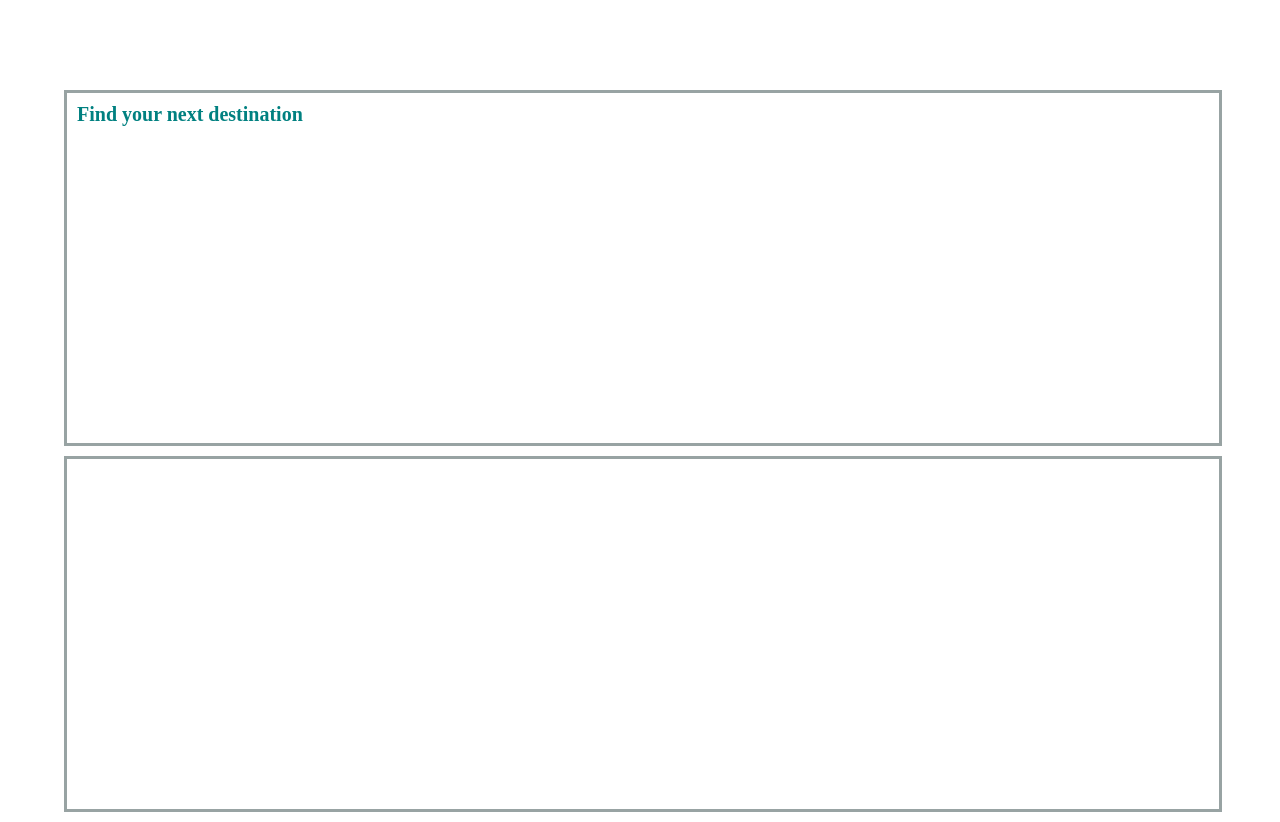
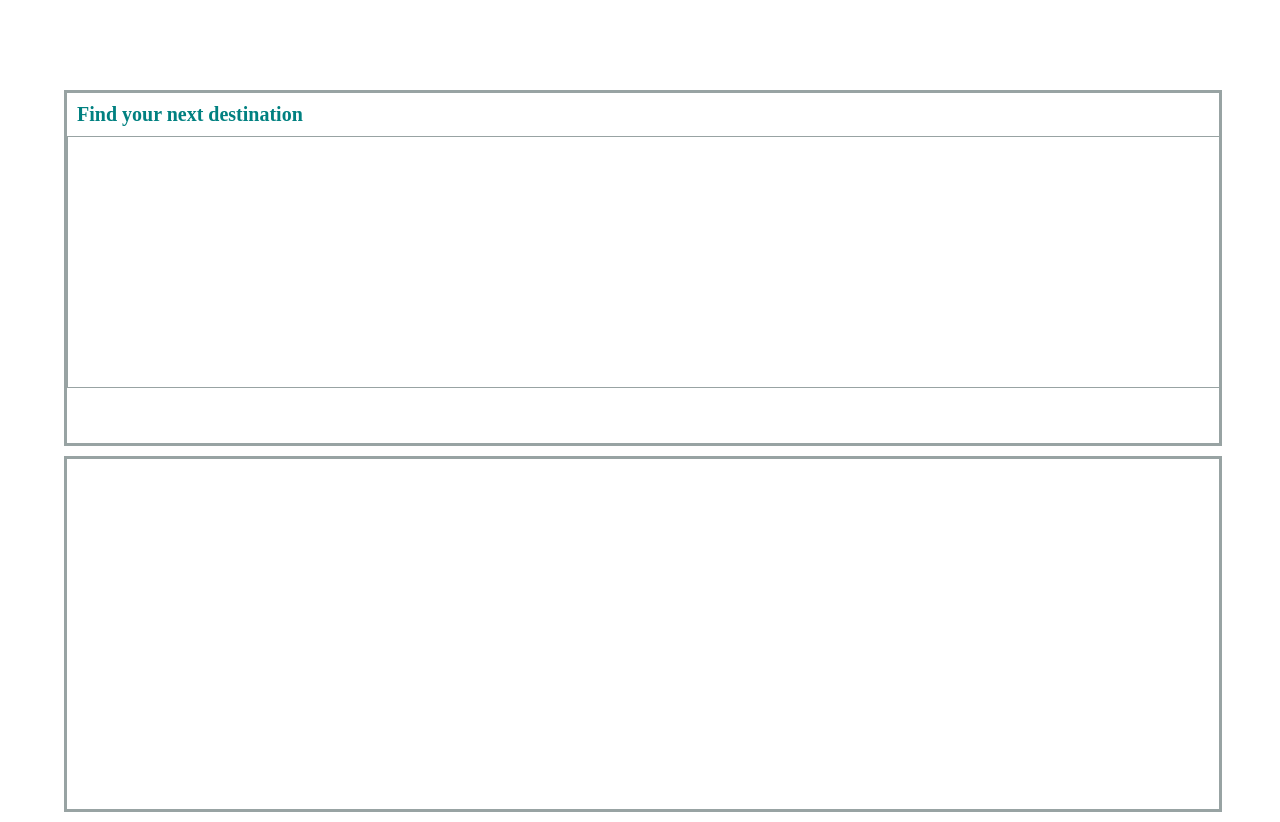
Before and after one commit to MikeTheFyke/Xpedia, a Vue app: page / in a window 1280 px wide. Shown: the part 1920-2742 px from the top of the page. Built offline with nearby package versions, Linux system fonts and the light colour scheme; a web font is replaced by a local one.

Commit message:
Started desintations container

```diff
--- a/src/components/NextDestination.vue
+++ b/src/components/NextDestination.vue
@@ -1,6 +1,9 @@
 <template>
     <div id="Destination-Container">
         <h1 id="Destination-Heading">Find your next destination</h1>
+        <div id="Destinations-Container">
+
+        </div>
     </div>
 </template>
 
@@ -31,4 +34,12 @@ export default {
     margin: 10px 10px;
 }
 
+#Destinations-Container{
+    width: 100%;
+    height: 250px;
+    border-color: #98a3a3;
+    border-style: solid;
+    border-width: thin;
+}
+
 </style>
```
